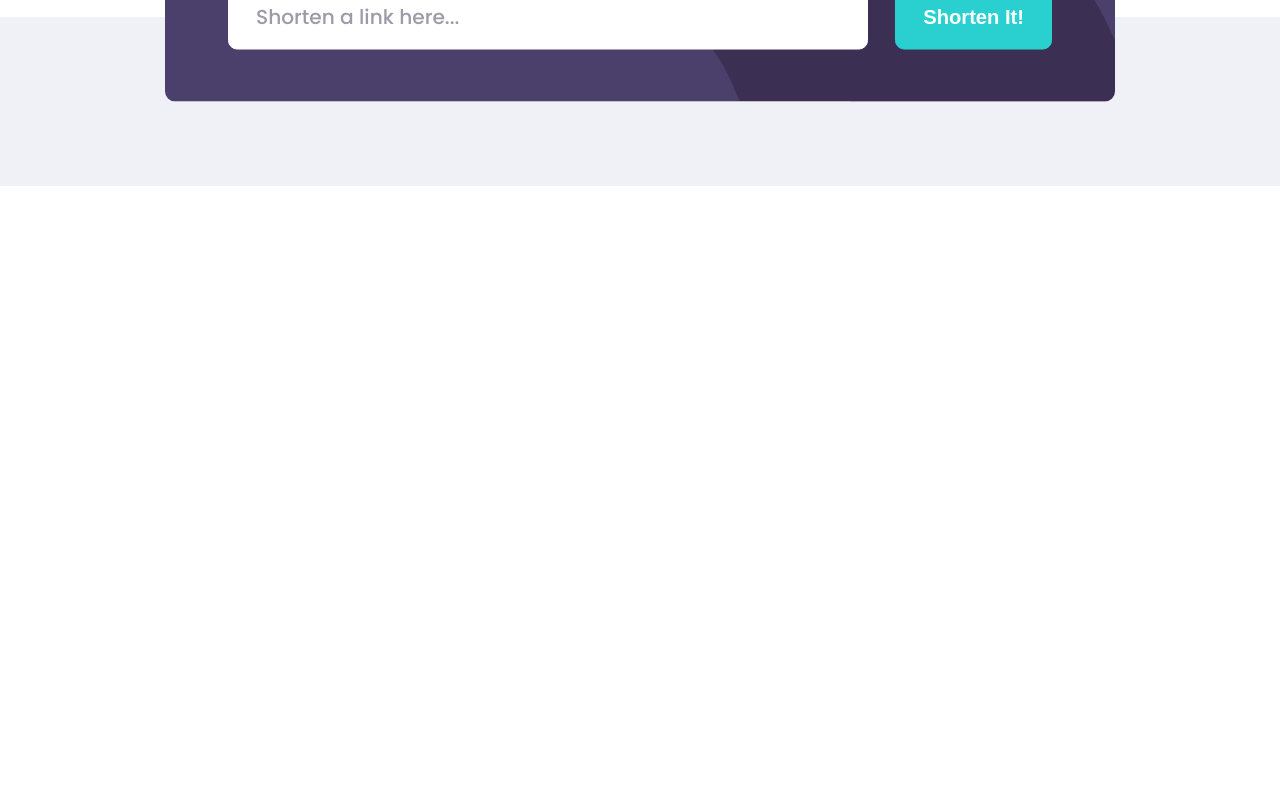
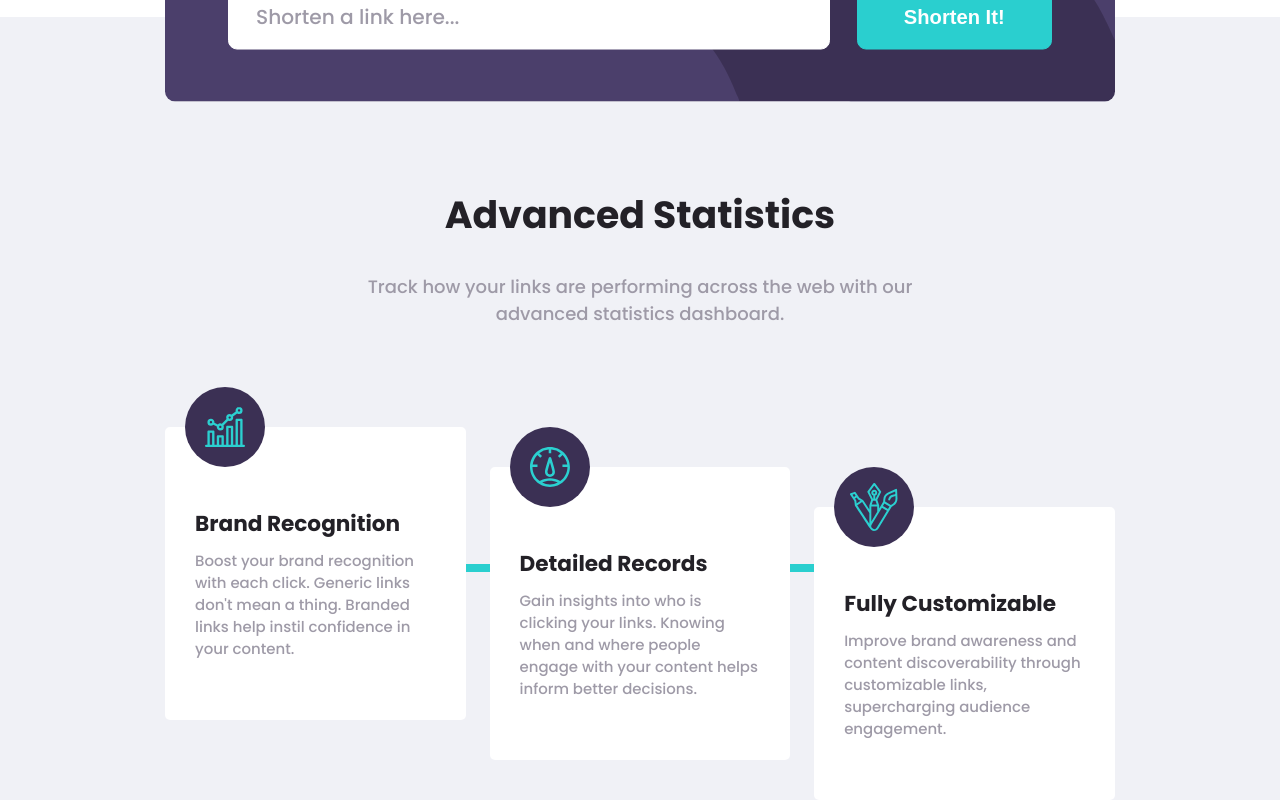
Before and after one commit to mathieuc22/url-shortening-api-master, a Vue app: page / in a window 1280 px wide. Shown: the part 901-1701 px from the top of the page. Before the commit the page ends 1087 px from the top, so only its background shows below. Built offline with nearby package versions, Linux system fonts and the light colour scheme.

Commit message:
add Statistics section

```diff
--- a/src/App.vue
+++ b/src/App.vue
@@ -4,6 +4,7 @@
 import AppHeader from './components/AppHeader.vue';
 import Hero from './components/Hero.vue';
 import Shorten from './components/Shorten.vue';
+import Statistics from './components/Statistics.vue';
 
 </script>
 
@@ -11,4 +12,5 @@ import Shorten from './components/Shorten.vue';
   <AppHeader />
   <Hero title="More than just shorter links" />
   <Shorten />
+  <Statistics />
 </template>
--- /dev/null
+++ b/src/components/Statistics.vue
@@ -0,0 +1,115 @@
+<template>
+    <section class="statistics">
+        <h1 class="statistics__title">
+            Advanced Statistics
+        </h1>
+        <h2 class="statistics__subtitle">
+            Track how your links are performing across the web with our advanced statistics dashboard.
+        </h2>
+        <ul class="statistics__content">
+            <li class="statcard">
+                <div class="statcard__icon">
+                    <img src="src/assets/icon-brand-recognition.svg" alt="Brand Recognition icon">
+                </div>
+                <h3 class="statcard__title">Brand Recognition</h3>
+                <div class="statcard__content">Boost your brand recognition with each click. Generic links don't mean a
+                    thing. Branded links help instil confidence in your content.</div>
+            </li>
+            <li class="statcard">
+                <div class="statcard__icon">
+                    <img src="src/assets/icon-detailed-records.svg" alt="Detailed Records icon">
+                </div>
+                <h3 class="statcard__title">Detailed Records</h3>
+                <div class="statcard__content">Gain insights into who is clicking your links. Knowing when and where
+                    people engage with your content helps inform better decisions.</div>
+            </li>
+            <li class="statcard">
+                <div class="statcard__icon">
+                    <img src="src/assets/icon-fully-customizable.svg" alt="Fully Customizable icon">
+                </div>
+                <h3 class="statcard__title">Fully Customizable</h3>
+                <div class="statcard__content">Improve brand awareness and content discoverability through customizable
+                    links, supercharging audience engagement.</div>
+            </li>
+            <li class="line"></li>
+        </ul>
+    </section>
+</template>
+
+<style lang="scss">
+.statistics {
+    display: flex;
+    flex-direction: column;
+    align-items: center;
+    background: $color-neutral-bg;
+    &__title {
+        color: $color-neutral-verydarkviolet;
+        font-size: 2.1em;
+    }
+    &__subtitle {
+        margin-top: 30px;
+        font-size: 1em;
+        font-weight: 500;
+        max-width: 600px;
+    }
+    &__content {
+        display: flex;
+        gap: 2.5%;
+        padding-top: 100px;
+        position: relative;
+    }
+}
+
+
+.statcard {
+    flex: 1;
+    background: $color-primary-bg;
+    position: relative;
+    padding: 60px 30px;
+    border-radius: 5px;
+    text-align: left;
+    display: flex;
+    flex-direction: column;
+    z-index: 20;
+    &:nth-child(1) {
+        align-self: flex-start;
+    }
+    &:nth-child(2) {
+        align-self: center;
+    }
+    &:nth-child(3) {
+        margin-top: 80px;
+    }
+    &__icon {
+        border-radius: 50%;
+        height: 80px;
+        width: 80px;
+        display: flex;
+        align-items: center;
+        justify-content: center;
+        background: $color-primary-darkviolet;
+        position: absolute;
+        left: 20px;
+        transform: translateY(-100px);
+    }
+    &__title {
+        margin-top: 20px;
+        color: $color-neutral-verydarkviolet;
+        font-size: 1.2em;
+    }
+    &__content {
+        margin-top: 10px;
+        font-size: 0.83em;
+    }
+}
+
+.line {
+    position: absolute;
+    top: 50%;
+    width: 100%;
+    height: 8px;
+    background: $color-primary-cyan;
+    z-index: 10;
+}
+
+</style>
```
